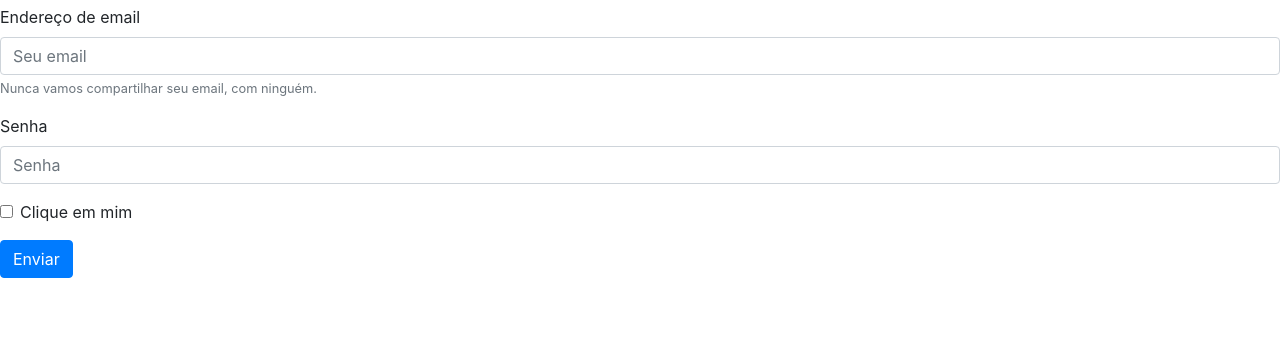
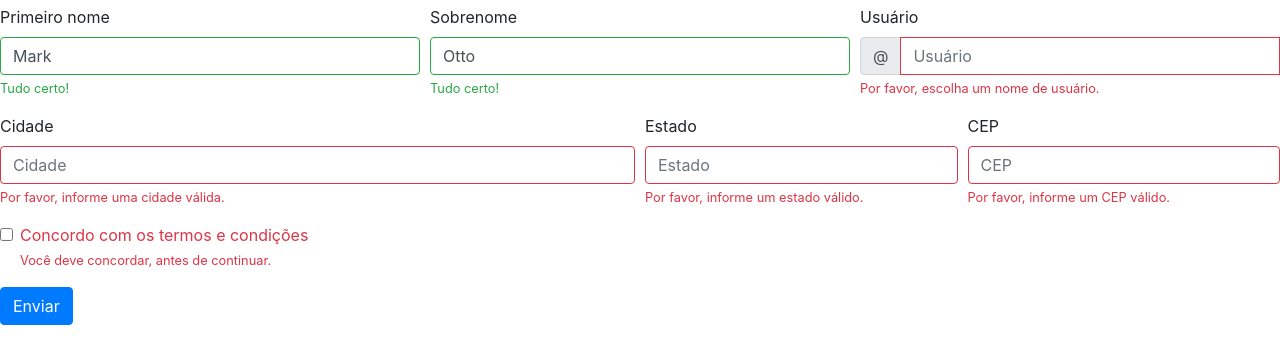
Before and after one commit to deborapeixotoda/bootstrap-12-03, a plain HTML site: page index.html in a window 1280 px wide. Shown: the part 51-414 px from the top of the page. Drawn offline with nearby package versions, Linux system fonts and the light colour scheme.

Commit message:
tentativa

```diff
--- a/index.html
+++ b/index.html
@@ -19,20 +19,70 @@
     <script src="https://cdnjs.cloudflare.com/ajax/libs/popper.js/1.14.3/umd/popper.min.js" integrity="sha384-ZMP7rVo3mIykV+2+9J3UJ46jBk0WLaUAdn689aCwoqbBJiSnjAK/l8WvCWPIPm49" crossorigin="anonymous"></script>
     <script src="https://stackpath.bootstrapcdn.com/bootstrap/4.1.3/js/bootstrap.min.js" integrity="sha384-ChfqqxuZUCnJSK3+MXmPNIyE6ZbWh2IMqE241rYiqJxyMiZ6OW/JmZQ5stwEULTy" crossorigin="anonymous"></script>
     <form>
-      <div class="form-group">
-        <label for="exampleInputEmail1">Endereço de email</label>
-        <input type="email" class="form-control" id="exampleInputEmail1" aria-describedby="emailHelp" placeholder="Seu email">
-        <small id="emailHelp" class="form-text text-muted">Nunca vamos compartilhar seu email, com ninguém.</small>
+      <div class="form-row">
+        <div class="col-md-4 mb-3">
+          <label for="validationServer01">Primeiro nome</label>
+          <input type="text" class="form-control is-valid" id="validationServer01" placeholder="Nome" value="Mark" required>
+          <div class="valid-feedback">
+            Tudo certo!
+          </div>
+        </div>
+        <div class="col-md-4 mb-3">
+          <label for="validationServer02">Sobrenome</label>
+          <input type="text" class="form-control is-valid" id="validationServer02" placeholder="Sobrenome" value="Otto" required>
+          <div class="valid-feedback">
+            Tudo certo!
+          </div>
+        </div>
+        <div class="col-md-4 mb-3">
+          <label for="validationServerUsername">Usuário</label>
+          <div class="input-group">
+            <div class="input-group-prepend">
+              <span class="input-group-text" id="inputGroupPrepend3">@</span>
+            </div>
+            <input type="text" class="form-control is-invalid" id="validationServerUsername" placeholder="Usuário" aria-describedby="inputGroupPrepend3" required>
+            <div class="invalid-feedback">
+              Por favor, escolha um nome de usuário.
+            </div>
+          </div>
+        </div>
+      </div>
+      <div class="form-row">
+        <div class="col-md-6 mb-3">
+          <label for="validationServer03">Cidade</label>
+          <input type="text" class="form-control is-invalid" id="validationServer03" placeholder="Cidade" required>
+          <div class="invalid-feedback">
+            Por favor, informe uma cidade válida.
+          </div>
+        </div>
+        <div class="col-md-3 mb-3">
+          <label for="validationServer04">Estado</label>
+          <input type="text" class="form-control is-invalid" id="validationServer04" placeholder="Estado" required>
+          <div class="invalid-feedback">
+            Por favor, informe um estado válido.
+          </div>
+        </div>
+        <div class="col-md-3 mb-3">
+          <label for="validationServer05">CEP</label>
+          <input type="text" class="form-control is-invalid" id="validationServer05" placeholder="CEP" required>
+          <div class="invalid-feedback">
+            Por favor, informe um CEP válido.
+          </div>
+        </div>
       </div>
       <div class="form-group">
-        <label for="exampleInputPassword1">Senha</label>
-        <input type="password" class="form-control" id="exampleInputPassword1" placeholder="Senha">
+        <div class="form-check">
+          <input class="form-check-input is-invalid" type="checkbox" value="" id="invalidCheck3" required>
+          <label class="form-check-label" for="invalidCheck3">
+            Concordo com os termos e condições
+          </label>
+          <div class="invalid-feedback">
+            Você deve concordar, antes de continuar.
+          </div>
+        </div>
       </div>
-      <div class="form-group form-check">
-        <input type="checkbox" class="form-check-input" id="exampleCheck1">
-        <label class="form-check-label" for="exampleCheck1">Clique em mim</label>
-      </div>
-      <button type="submit" class="btn btn-primary">Enviar</button>
+      <button class="btn btn-primary" type="submit">Enviar</button>
     </form>
+
   </body>
 </html>
```
